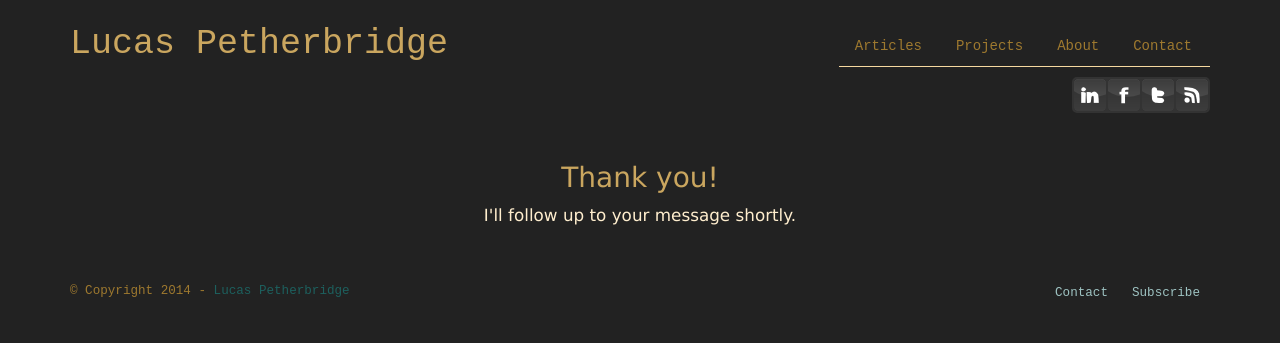
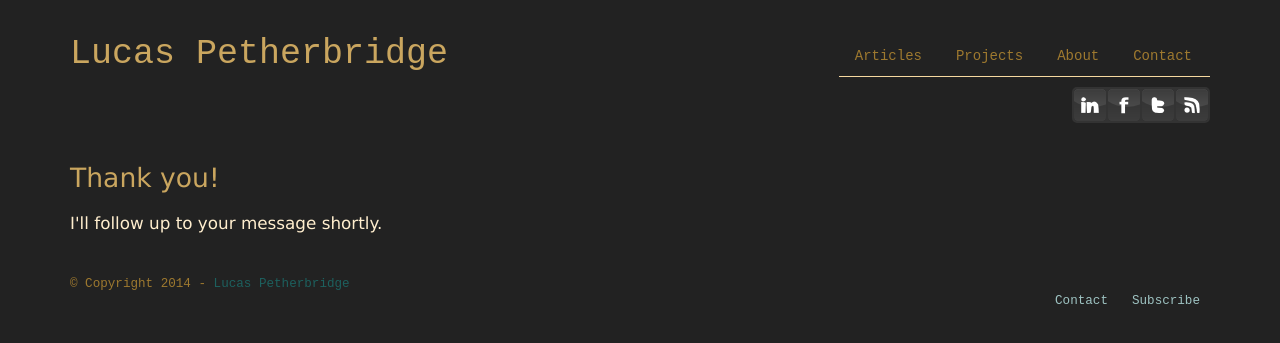
Before and after one commit to lukexor/lukexor_me, a Django app: template src/templates/thanks.html in a window 1280 px wide. Shown: the top 343 px of the page. Run offline with Django 3.2, Linux system fonts and the light colour scheme; the template is opened without the code that fills it, so the values that code supplies are empty; some libraries are stand-ins or nearby versions.

Commit message:
Consolidated grid layout and reduced css complexity

```diff
--- a/src/static/styles/main.css
+++ b/src/static/styles/main.css
@@ -83,6 +83,7 @@ textarea {
     color: #000;
     padding: 0.2em 0;
 }
+
 /* ==========================================================================
    Author's custom styles
    ========================================================================== */
@@ -110,8 +111,7 @@ body {
     color: #FFEECE;
 }
 .site-header {
-    margin-top: 10px;
-    margin-bottom: 30px;
+    margin: 20px auto;
 }
 .site-title {
     margin-bottom: 0;
@@ -153,8 +153,15 @@ section p {
 footer {
     font-size: .9em;
 }
+h1, h2, h3, h4, h5, h6 {
+    color: #CAA65F;
+}
 h2 {
-    color: #CAA65F;
+    font-size: 1.9em;
+    margin-bottom: 20px;
+}
+h3 {
+    font-size: 1.3em;
 }
 
 /* Links/Nav */
@@ -251,50 +258,17 @@ ul.social-icons {
 
 /* Contact */
 
-.send-a-message {
-    text-align: center;
-    margin-bottom: 30px;
-}
-.form_container {
-    height: 300px;
-}
-input, textarea, .alternate_contact p {
-    margin: 37px 0;
-}
-.form_container, .alternate_contact {
-    width: 80%;
-    margin: 0 auto;
-}
-.alternate_contact_heading {
-    font-size: 1.3em;
-}
 .contact_name, .contact_email, .contact_phone {
     width: 95%;
     height: 40px;
 }
 .contact_message {
-    width: 95%;
-    float: right;
-}
-.contact_fields {
-    width: 50%;
-    float: left;
-}
-.message_fields {
-    width: 50%;
     float: right;
 }
 .send_message {
     width: 150px;
     float: right;
-}
-
-/* Thanks */
-.thanks_wrapper {
-    text-align: center;
-}
-.thanks {
-    font-size: 2em;
+    margin: 20px 0;
 }
 
 /* Utilities */
--- a/src/templates/articles.html
+++ b/src/templates/articles.html
@@ -3,7 +3,9 @@
 {% block content %}
 <section id="main-section">
 	<div class="container">
-		<h2>Articles</h2>
-	</div>
+		<div class="row">
+			<h2 class="col-md-12">Articles</h2>
+		</div><!-- end_row -->
+	</div><!-- end_container -->
 </section>
 {% endblock %}
--- a/src/templates/base.html
+++ b/src/templates/base.html
@@ -4,7 +4,7 @@
 <!--[if IE 7]>		   <html class="no-js lt-ie9 lt-ie8"> <![endif]-->
 <!--[if IE 8]>		   <html class="no-js lt-ie9"> <![endif]-->
 <!--[if gt IE 8]><!-->
-<html class="no-js">
+<html class="no-js" lang="en">
 <!--<![endif]-->
 
 <head>
@@ -48,7 +48,8 @@
 			<![endif]-->
 
         <div class="container site-header">
-            <header>
+            <div class="row">
+                <header class="col-md-12">
                     <div class="site-masthead pull-left">
                         <h1 class="site-title">
     							<a class="home" href="{% url 'home' %}">
@@ -100,12 +101,14 @@
                         </div>
                     </nav>
                 </header>
-        </div>
+            </div><!-- end_row -->
+        </div><!-- end_container -->
 
         {% block content %}{% endblock %}
 
         <div class="container site-footer">
-            <footer>
+            <div class="row">
+                <footer class="col-md-12">
                     <p class="pull-left copyright">
                         &copy; Copyright 2014 -
                         <a href="{{ URLS.linkedin }}" title="LinkedIn" class="linkedin">
@@ -124,7 +127,8 @@
                         </ul>
                     </nav>
                 </footer>
-        </div>
+            </div><!-- end_row -->
+        </div><!-- end_container -->
     </main>
     {{ GA_CODE|safe }}
 </body>
--- a/src/templates/index.html
+++ b/src/templates/index.html
@@ -3,6 +3,8 @@
 {% block content %}
 <section class="main-section">
 	<div class="container">
+		<div class="row">
+			<div class="col-md-12">
 				<header class="site-header-outer">
 					<div class="site-header-background index-header-background">
 						<h2 class="greeting">
@@ -21,5 +23,7 @@
 					using the social media links at the top-right of the page.
 				</p>
 			</div>
+		</div><!-- end_row -->
+	</div><!-- end_container -->
 </section>
 {% endblock %}
--- a/src/templates/projects.html
+++ b/src/templates/projects.html
@@ -3,7 +3,9 @@
 {% block content %}
 <section class="main-section">
 	<div class="container">
-		<h2>Projects</h2>
-	</div>
+		<div class="row">
+			<h2 class="col-md-12">Projects</h2>
+		</div><!-- end_row -->
+	</div><!-- end_container -->
 </section>
 {% endblock %}
--- a/src/templates/thanks.html
+++ b/src/templates/thanks.html
@@ -2,9 +2,16 @@
 
 {% block content %}
 <section class="main-section">
-	<div class="container thanks_wrapper">
-		<h2 class="thanks">Thank you!</h2>
-		<p>I'll follow up to your message shortly.</p>
-	</div>
+	<div class="container">
+		<div class="row">
+			<h2 class="col-md-12">Thank you!</h2>
+		</div><!-- end_row -->
+
+		<div class="row">
+			<div class="col-md-12">
+				<p>I'll follow up to your message shortly.</p>
+			</div>
+		</div><!-- end_row -->
+	</div><!-- end_container -->
 </section>
 {% endblock %}
```
Also changed, not shown: src/templates/about.html (+23 -2 lines), src/templates/contact.html (+12 -7 lines). Lines whose indentation alone changed are shown as unchanged.
